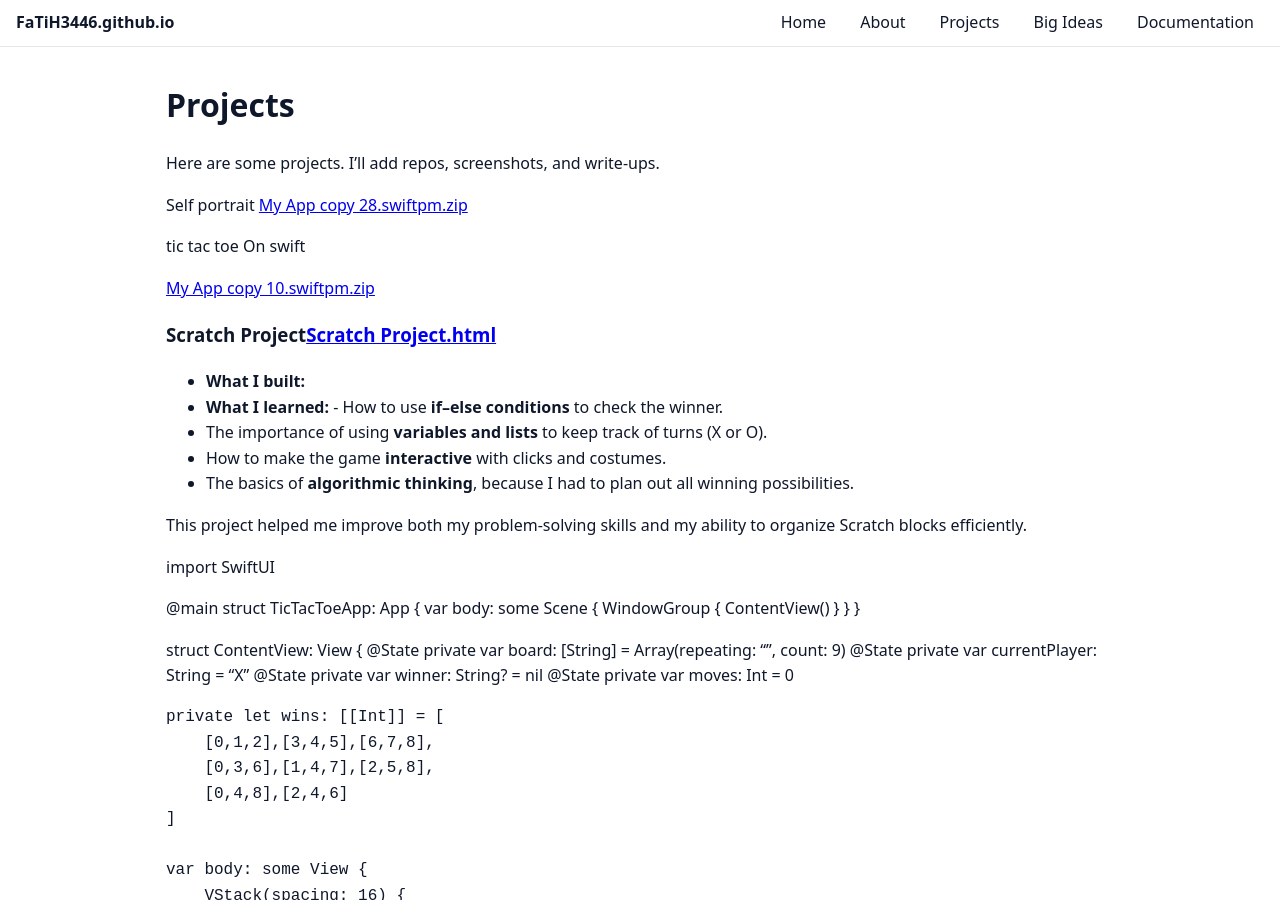
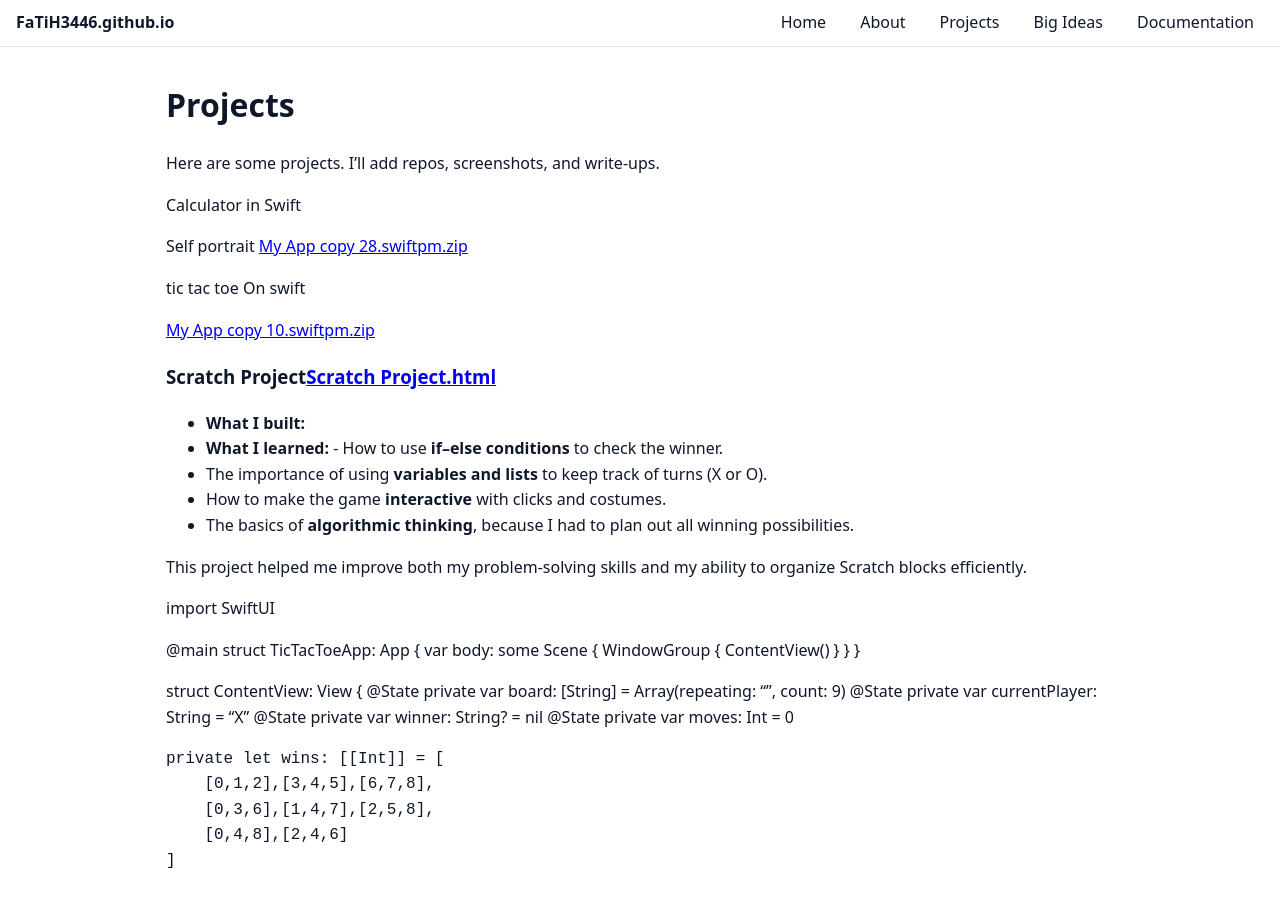
Before and after one commit to FaTiH3446/FaTiH3446.github.io, a Jekyll site: the page built from project.md, in a window 1280 px wide and 900 px high. Built offline with Jekyll 4.4.1, drawn with Linux system fonts in a browser that asks for light colours.

Commit message:
Add new projects to project.md

```diff
--- a/project.md
+++ b/project.md
@@ -5,6 +5,9 @@ permalink: /project
 ---
 
 Here are some projects. I’ll add repos, screenshots, and write-ups.
+
+
+Calculator in Swift
 
 
 Self portrait
```
